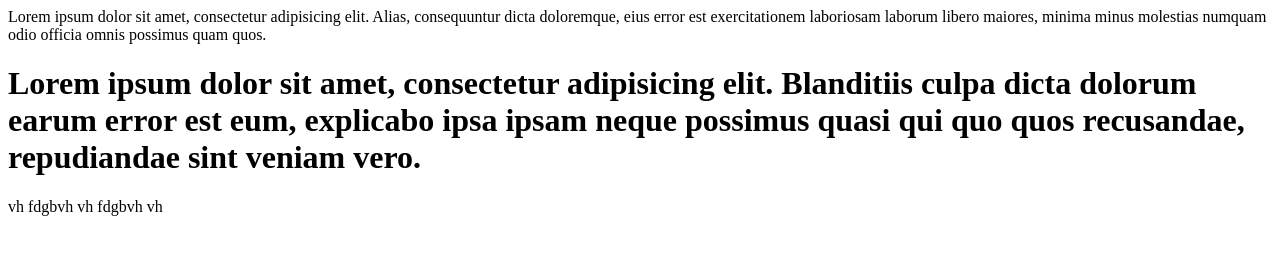
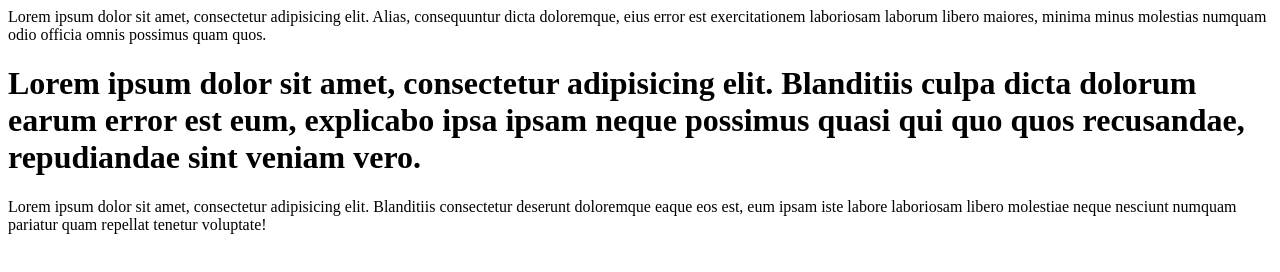
Before and after one commit to Oleksii-shy/WS, a plain HTML site: page index.html in a window 1280 px wide. Drawn offline with Linux system fonts and the light colour scheme.

Commit message:
add content

```diff
--- a/index.html
+++ b/index.html
@@ -12,12 +12,9 @@
 <h1>Lorem ipsum dolor sit amet, consectetur adipisicing elit. Blanditiis culpa dicta dolorum earum error est eum,
     explicabo
     ipsa ipsam neque possimus quasi qui quo quos recusandae, repudiandae sint veniam vero.</h1>
-vh
-fdgbvh
-vh
-fdgbvh
-vh
-
+<p>Lorem ipsum dolor sit amet, consectetur adipisicing elit. Blanditiis consectetur deserunt doloremque eaque eos est,
+    eum
+    ipsam iste labore laboriosam libero molestiae neque nesciunt numquam pariatur quam repellat tenetur voluptate!</p>
 <script>
     let dskvbvkb2 = dskvbvkb;
 </script>
```
